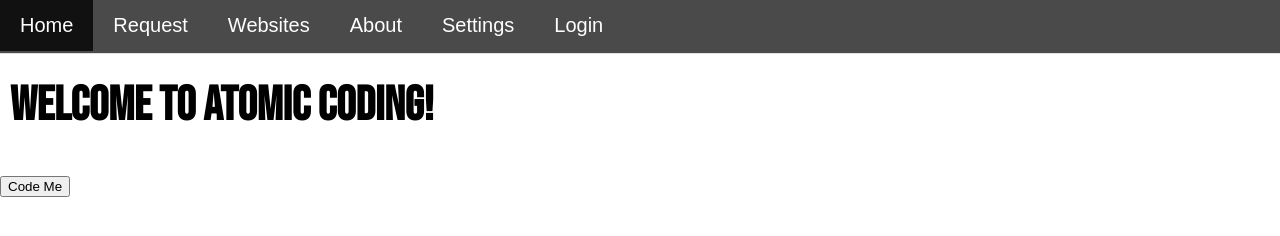
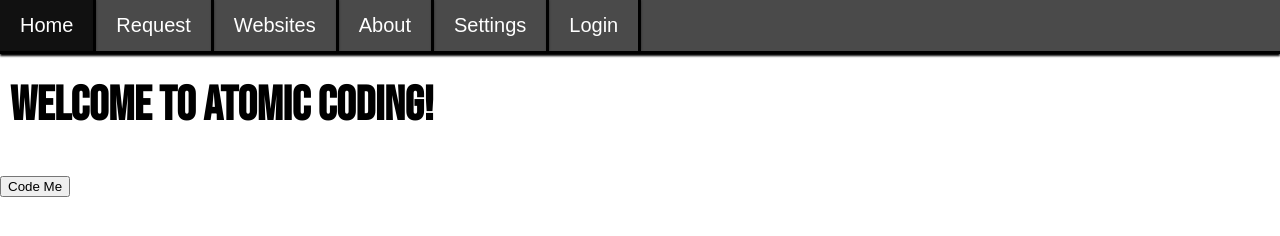
Before and after one commit to SkilerCarter/Atomic-Coding, a plain HTML site: page Website/index.html in a window 1280 px wide. Drawn offline with Linux system fonts and the light colour scheme.

Commit message:
In Progress

```diff
--- a/Website/IndexStyles.css
+++ b/Website/IndexStyles.css
@@ -20,6 +20,8 @@ ul.menu{
   top: 0;
   width: 100%;
   box-shadow: 0px 2px 1px #4a4a4a;
+  border-bottom: solid;
+  box-shadow: 0px 2px 2px #000;
 }
 
 li{
@@ -48,3 +50,10 @@ li a:hover:not(.active) {
   background-color: #888;
   color: white;
 }
+
+.MenuLink{
+  border-right: solid;
+  border-color: black;
+  box-shadow: -1px 0px 3px #000;
+  height: 100%;
+}
--- a/Website/index.html
+++ b/Website/index.html
@@ -9,12 +9,12 @@
     <meta charset="utf-8">
     <title>Atomic Coding</title>
         <ul class="menu">
-          <li><a href="">Home</a></li>
-          <li><a href="">Request</a></li>
-          <li><a href="">Websites</a></li>
-          <li><a href="">About</a></li>
-          <li><a href="">Settings</a></li>
-          <li><a href="">Login</a></li>
+          <li><a href="" class="MenuLink">Home</a></li>
+          <li><a href="" class="MenuLink">Request</a></li>
+          <li><a href="" class="MenuLink">Websites</a></li>
+          <li><a href="" class="MenuLink">About</a></li>
+          <li><a href="" class="MenuLink">Settings</a></li>
+          <li><a href="" class="MenuLink">Login</a></li>
         </ul>
   </head>
   <body>
```
Also changed, not shown: AtomicCodingLogo.png (deleted).
